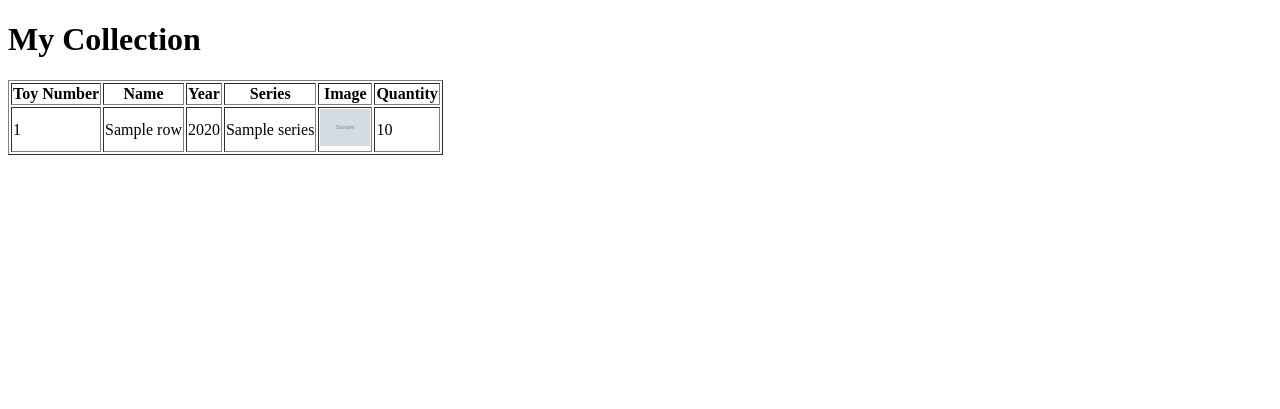
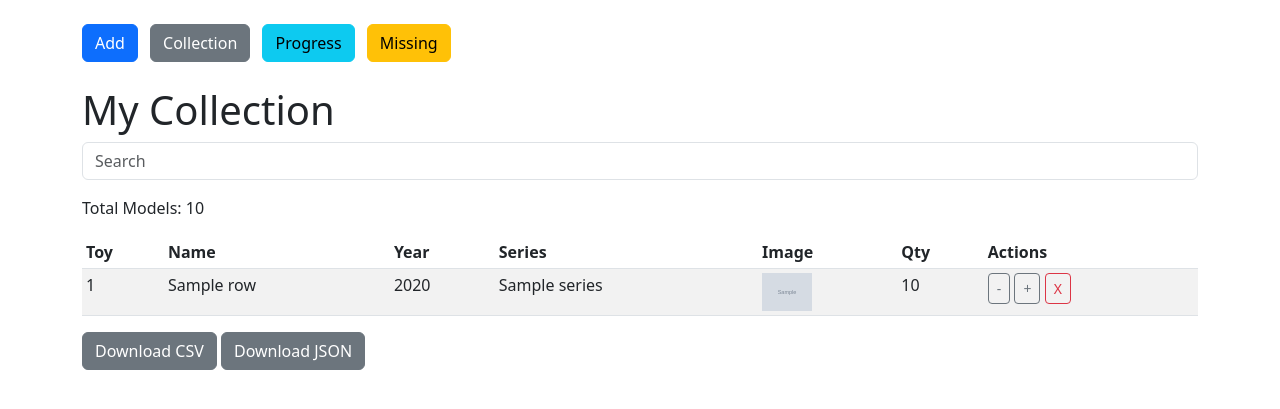
Before and after one commit to westside0106/Codex2.0, a FastAPI app: template app/templates/collection.html in a window 1280 px wide. Shown: the top 409 px of the page. Run offline with FastAPI, Linux system fonts and the light colour scheme; the template is opened without the code that fills it: most values are stand-ins (such as "Sample title", 1, 10 or a date in 2020); grey boxes marked "Sample" are stand-in pictures.

Commit message:
Refactor app with templates and caching (#2)

```diff
--- a/app/main.py
+++ b/app/main.py
@@ -2,150 +2,184 @@ from fastapi import FastAPI, Request, Form, HTTPException
 from fastapi.responses import HTMLResponse, JSONResponse, StreamingResponse
 from fastapi.templating import Jinja2Templates
 from fastapi.staticfiles import StaticFiles
+from typing import List, Dict
 import csv
 import os
 import io
 import re
-from typing import Dict, List
 
-DATA_DIR = os.path.join(os.path.dirname(__file__), 'data')
+BASE_DIR = os.path.dirname(__file__)
+DATA_DIR = os.path.join(BASE_DIR, 'data')
 COLLECTION_FILE = os.path.join(DATA_DIR, 'HotWheelsGitCollection.csv')
 MASTER_FILE = os.path.join(DATA_DIR, 'DONE_HotWheels1_commas.csv')
-
 REQUIRED_FIELDS = ["toy_number", "name", "year", "series", "image_url", "quantity"]
 
-templates = Jinja2Templates(directory=os.path.join(os.path.dirname(__file__), 'templates'))
-app = FastAPI()
+app = FastAPI(title="Hot Wheels Collection")
+templates = Jinja2Templates(directory=os.path.join(BASE_DIR, 'templates'))
+app.mount('/static', StaticFiles(directory=os.path.join(BASE_DIR, 'static')), name='static')
+
+SERIES_CLEAN_RE = re.compile(r"(New for \d{4}|2nd Color|Exclusive)", re.IGNORECASE)
+
+
+def normalize_series(series: str) -> str:
+    """Remove special tags from series string."""
+    return SERIES_CLEAN_RE.sub('', series).strip()
+
 
 class CSVCache:
+    """Simple cache that reloads CSV when the file changes."""
+
     def __init__(self, path: str):
         self.path = path
-        self.mtime = None
+        self.mtime: float | None = None
         self.data: List[Dict[str, str]] = []
+        self.ensure_file()
+
+    def ensure_file(self) -> None:
+        os.makedirs(os.path.dirname(self.path), exist_ok=True)
+        if not os.path.exists(self.path):
+            with open(self.path, 'w', newline='', encoding='utf-8') as f:
+                writer = csv.DictWriter(f, fieldnames=REQUIRED_FIELDS)
+                writer.writeheader()
+            self.mtime = os.path.getmtime(self.path)
 
     def load(self) -> List[Dict[str, str]]:
-        try:
-            stat = os.stat(self.path)
-        except FileNotFoundError:
-            raise HTTPException(status_code=500, detail=f"File not found: {self.path}")
+        self.ensure_file()
+        stat = os.stat(self.path)
         if self.mtime != stat.st_mtime:
             with open(self.path, newline='', encoding='utf-8') as f:
                 reader = csv.DictReader(f)
-                headers = reader.fieldnames
-                if headers is None or any(h not in REQUIRED_FIELDS for h in headers):
-                    raise HTTPException(status_code=500, detail="Invalid CSV headers")
-                self.data = []
-                for row in reader:
-                    cleaned = {k: row.get(k, '').strip() for k in REQUIRED_FIELDS}
-                    if not cleaned['quantity']:
-                        cleaned['quantity'] = '0'
-                    self.data.append(cleaned)
+                if reader.fieldnames != REQUIRED_FIELDS:
+                    # auto-fix invalid headers
+                    rows = [row for row in reader]
+                    self.save(rows)
+                else:
+                    self.data = [{k: row.get(k, '').strip() for k in REQUIRED_FIELDS} for row in reader]
             self.mtime = stat.st_mtime
         return self.data
 
-    def save(self, rows: List[Dict[str, str]]):
+    def save(self, rows: List[Dict[str, str]]) -> None:
+        self.ensure_file()
         with open(self.path, 'w', newline='', encoding='utf-8') as f:
             writer = csv.DictWriter(f, fieldnames=REQUIRED_FIELDS)
             writer.writeheader()
             for row in rows:
                 writer.writerow(row)
-        self.mtime = os.stat(self.path).st_mtime
+        self.mtime = os.path.getmtime(self.path)
         self.data = rows
+
 
 collection_cache = CSVCache(COLLECTION_FILE)
 master_cache = CSVCache(MASTER_FILE)
 
-SERIES_CLEAN_RE = re.compile(r"(New for \d{4}|2nd Color|Exclusive)", re.IGNORECASE)
 
-def normalize_series(series: str) -> str:
-    return SERIES_CLEAN_RE.sub('', series).strip()
+# ---------------------- helper functions ----------------------
 
-# Utility functions
-
-def find_in_master(toy_number: str) -> Dict[str, str]:
+def find_in_master(toy_number: str) -> Dict[str, str] | None:
+    toy_number = toy_number.upper().strip()
     for row in master_cache.load():
-        if row['toy_number'].upper() == toy_number.upper():
+        if row['toy_number'].upper() == toy_number:
             return row
-    return {}
+    return None
 
 
 def add_or_update_model(toy_number: str, quantity: int) -> Dict[str, str]:
+    if quantity < 1:
+        raise HTTPException(status_code=400, detail="Quantity must be positive")
     master_row = find_in_master(toy_number)
     if not master_row:
         raise HTTPException(status_code=400, detail="Invalid toy_number")
+
     rows = collection_cache.load()
     for row in rows:
         if row['toy_number'] == master_row['toy_number'] and row['image_url'] == master_row['image_url']:
-            q = int(row.get('quantity', '1')) + quantity
-            row['quantity'] = str(max(q, 1))
+            new_q = max(int(row.get('quantity', '1')) + quantity, 1)
+            row['quantity'] = str(new_q)
             collection_cache.save(rows)
             return row
-    new_row = {
-        'toy_number': master_row['toy_number'],
-        'name': master_row['name'],
-        'year': master_row['year'],
-        'series': master_row['series'],
-        'image_url': master_row['image_url'],
-        'quantity': str(max(quantity, 1)),
-    }
+
+    new_row = {k: master_row[k] for k in REQUIRED_FIELDS[:-1]}
+    new_row['quantity'] = str(quantity)
     rows.append(new_row)
     collection_cache.save(rows)
     return new_row
 
+
+def parse_bulk(text: str) -> List[tuple[str, int]]:
+    pattern = re.compile(r'(?:x?(\d+)\s*)?([A-Za-z0-9]+)')
+    return [(toy.upper(), int(qty) if qty else 1) for qty, toy in pattern.findall(text)]
+
+
+def progress_map() -> Dict[str, Dict[str, int]]:
+    master = master_cache.load()
+    collection = collection_cache.load()
+    prog: Dict[str, Dict[str, int]] = {}
+    for row in master:
+        key = f"{normalize_series(row['series'])} {row['year']}"
+        prog.setdefault(key, {'total': 0, 'owned': 0})
+        prog[key]['total'] += 1
+    for row in collection:
+        key = f"{normalize_series(row['series'])} {row['year']}"
+        if key in prog:
+            prog[key]['owned'] += 1
+    return prog
+
+
+# --------------------------- routes ---------------------------
+
 @app.get('/form', response_class=HTMLResponse)
 async def form(request: Request):
-    return templates.TemplateResponse('form.html', {'request': request})
+    """Main entry page with forms to add models."""
+    return templates.TemplateResponse('form.html', {'request': request, 'title': 'Add Model'})
+
 
 @app.post('/collect_form')
 async def collect_form(toy_number: str = Form(...), quantity: int = Form(1)):
     try:
         row = add_or_update_model(toy_number, quantity)
+        return {'status': 'ok', 'added': row}
     except HTTPException as e:
         return JSONResponse({'status': 'error', 'reason': e.detail})
-    return {'status': 'ok', 'added': row}
+
 
 @app.post('/collect_bulk')
 async def collect_bulk(text: str = Form(...)):
-    entries = re.findall(r'(?:x?(\d+)\s*)?([A-Za-z0-9]+)', text)
+    entries = parse_bulk(text)
     if not entries:
-        return {'status': 'error', 'reason': 'No entries found'}
-    results = []
-    for qty, toy in entries:
-        q = int(qty) if qty else 1
+        return {'status': 'error', 'reason': 'No valid entries found'}
+    added = []
+    for toy, qty in entries:
         try:
-            row = add_or_update_model(toy, q)
-            results.append(row)
+            row = add_or_update_model(toy, qty)
+            added.append(row)
         except HTTPException:
             continue
-    return {'status': 'ok', 'added': results}
+    return {'status': 'ok', 'added': added}
+
 
 @app.get('/collection', response_class=HTMLResponse)
-async def show_collection(request: Request):
+async def show_collection(request: Request, q: str | None = None):
     rows = collection_cache.load()
-    return templates.TemplateResponse('collection.html', {'request': request, 'rows': rows})
+    if q:
+        q_low = q.lower()
+        rows = [r for r in rows if q_low in r['toy_number'].lower() or q_low in r['name'].lower()]
+    total = sum(int(r['quantity']) for r in rows)
+    context = {'request': request, 'rows': rows, 'total': total, 'q': q}
+    return templates.TemplateResponse('collection.html', context)
 
-@app.get('/lost')
-async def lost():
+
+@app.get('/lost', response_class=HTMLResponse)
+async def lost(request: Request):
     master = master_cache.load()
-    collection = collection_cache.load()
-    coll_set = set(row['toy_number'] for row in collection)
-    missing = [row for row in master if row['toy_number'] not in coll_set]
-    return {'status': 'ok', 'missing': missing}
+    collection = {row['toy_number'] for row in collection_cache.load()}
+    missing = [row for row in master if row['toy_number'] not in collection]
+    return templates.TemplateResponse('lost.html', {'request': request, 'rows': missing})
 
-@app.get('/compare')
-async def compare():
-    master = master_cache.load()
-    collection = collection_cache.load()
-    series_map: Dict[str, Dict[str, int]] = {}
-    for row in master:
-        key = f"{normalize_series(row['series'])} {row['year']}"
-        series_map.setdefault(key, {'total': 0, 'owned': 0})
-        series_map[key]['total'] += 1
-    for row in collection:
-        key = f"{normalize_series(row['series'])} {row['year']}"
-        if key in series_map:
-            series_map[key]['owned'] += 1
-    return {'status': 'ok', 'progress': series_map}
+
+@app.get('/compare', response_class=HTMLResponse)
+async def compare(request: Request):
+    return templates.TemplateResponse('compare.html', {'request': request, 'progress': progress_map()})
+
 
 @app.get('/toy_info')
 async def toy_info(toy_number: str):
@@ -154,16 +188,18 @@ async def toy_info(toy_number: str):
         return {'status': 'error', 'reason': 'Not found'}
     return {'status': 'ok', 'info': row}
 
+
 @app.post('/adjust_quantity')
 async def adjust_quantity(toy_number: str = Form(...), delta: int = Form(...)):
     rows = collection_cache.load()
     for row in rows:
         if row['toy_number'] == toy_number:
-            q = max(int(row['quantity']) + delta, 1)
-            row['quantity'] = str(q)
+            new_q = max(int(row['quantity']) + delta, 1)
+            row['quantity'] = str(new_q)
             collection_cache.save(rows)
-            return {'status': 'ok', 'new_quantity': q}
+            return {'status': 'ok', 'new_quantity': new_q}
     return {'status': 'error', 'reason': 'Model not found'}
+
 
 @app.post('/delete_model')
 async def delete_model(toy_number: str = Form(...)):
@@ -173,6 +209,7 @@ async def delete_model(toy_number: str = Form(...)):
         return {'status': 'error', 'reason': 'Model not found'}
     collection_cache.save(new_rows)
     return {'status': 'ok'}
+
 
 @app.get('/download_csv')
 async def download_csv():
@@ -184,6 +221,30 @@ async def download_csv():
         writer.writerow(row)
     return StreamingResponse(iter([output.getvalue()]), media_type='text/csv', headers={'Content-Disposition': 'attachment; filename=collection.csv'})
 
+
 @app.get('/json')
 async def get_json():
     return collection_cache.load()
+
+
+# -------------------- admin/cache endpoints --------------------
+
+@app.post('/admin/reload')
+async def admin_reload(file: str = Form(...)):
+    if file == 'master':
+        master_cache.mtime = None
+        master_cache.load()
+    elif file == 'collection':
+        collection_cache.mtime = None
+        collection_cache.load()
+    else:
+        raise HTTPException(status_code=400, detail='unknown file')
+    return {'status': 'ok'}
+
+
+@app.get('/admin/cache_status')
+async def cache_status():
+    return {
+        'collection_mtime': collection_cache.mtime,
+        'master_mtime': master_cache.mtime,
+    }
--- /dev/null
+++ b/app/templates/base.html
@@ -0,0 +1,18 @@
+<!DOCTYPE html>
+<html lang="en">
+<head>
+    <meta charset="UTF-8">
+    <meta name="viewport" content="width=device-width, initial-scale=1">
+    <title>{{ title or 'Hot Wheels Collection' }}</title>
+    <link href="https://cdn.jsdelivr.net/npm/bootstrap@5.3.0/dist/css/bootstrap.min.css" rel="stylesheet">
+</head>
+<body class="container my-4">
+<nav class="mb-4">
+    <a href="/form" class="btn btn-primary me-2">Add</a>
+    <a href="/collection" class="btn btn-secondary me-2">Collection</a>
+    <a href="/compare" class="btn btn-info me-2">Progress</a>
+    <a href="/lost" class="btn btn-warning">Missing</a>
+</nav>
+{% block content %}{% endblock %}
+</body>
+</html>
--- a/app/templates/collection.html
+++ b/app/templates/collection.html
@@ -1,20 +1,45 @@
-<!DOCTYPE html>
-<html>
-<head><title>Collection</title></head>
-<body>
+{% extends 'base.html' %}
+{% block content %}
 <h1>My Collection</h1>
-<table border="1">
-<tr><th>Toy Number</th><th>Name</th><th>Year</th><th>Series</th><th>Image</th><th>Quantity</th></tr>
+<form method="get" class="mb-3">
+  <input class="form-control" type="text" name="q" placeholder="Search" value="{{ q or '' }}">
+</form>
+<p>Total Models: {{ total }}</p>
+<table class="table table-striped table-sm">
+  <thead>
+    <tr>
+      <th>Toy</th><th>Name</th><th>Year</th><th>Series</th><th>Image</th><th>Qty</th><th>Actions</th>
+    </tr>
+  </thead>
+  <tbody>
     {% for row in rows %}
     <tr>
       <td>{{ row.toy_number }}</td>
       <td>{{ row.name }}</td>
       <td>{{ row.year }}</td>
       <td>{{ row.series }}</td>
-<td><img src="{{ row.image_url }}" width="50"/></td>
+      <td><img src="{{ row.image_url }}" width="50"></td>
       <td>{{ row.quantity }}</td>
+      <td>
+        <form action="/adjust_quantity" method="post" class="d-inline">
+          <input type="hidden" name="toy_number" value="{{ row.toy_number }}">
+          <input type="hidden" name="delta" value="-1">
+          <button class="btn btn-sm btn-outline-secondary">-</button>
+        </form>
+        <form action="/adjust_quantity" method="post" class="d-inline">
+          <input type="hidden" name="toy_number" value="{{ row.toy_number }}">
+          <input type="hidden" name="delta" value="1">
+          <button class="btn btn-sm btn-outline-secondary">+</button>
+        </form>
+        <form action="/delete_model" method="post" class="d-inline" onsubmit="return confirm('Delete?');">
+          <input type="hidden" name="toy_number" value="{{ row.toy_number }}">
+          <button class="btn btn-sm btn-outline-danger">X</button>
+        </form>
+      </td>
     </tr>
     {% endfor %}
+  </tbody>
 </table>
-</body>
-</html>
+<a href="/download_csv" class="btn btn-secondary">Download CSV</a>
+<a href="/json" class="btn btn-secondary">Download JSON</a>
+{% endblock %}
```
Also changed, not shown: app/templates/compare.html (added, +19 -0 lines), app/templates/form.html (+17 -14 lines), app/templates/lost.html (added, +17 -0 lines). Lines whose indentation alone changed are shown as unchanged.
